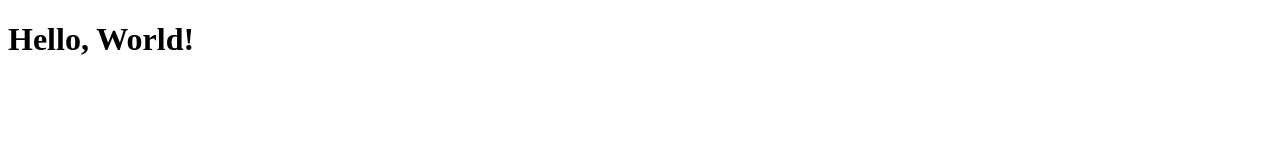
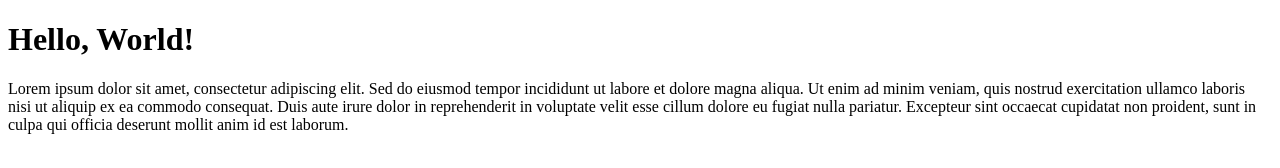
Before and after one commit to badrulalambd/html-template, a plain HTML site: page index.html in a window 1280 px wide. Drawn offline with Linux system fonts and the light colour scheme.

Commit message:
Lorem paragraph is added under Hello World Heading

```diff
--- a/index.html
+++ b/index.html
@@ -7,5 +7,7 @@
 </head>
 <body>
     <h1>Hello, World!</h1>
+    <p>Lorem ipsum dolor sit amet, consectetur adipiscing elit. Sed do eiusmod tempor incididunt ut labore et dolore magna aliqua. Ut enim ad minim veniam, quis nostrud exercitation ullamco laboris nisi ut aliquip ex ea commodo consequat. Duis aute irure dolor in reprehenderit in voluptate velit esse cillum dolore eu fugiat nulla pariatur. Excepteur sint occaecat cupidatat non proident, sunt in culpa qui officia deserunt mollit anim id est laborum.
+    </p>
 </body>
 </html>
```
